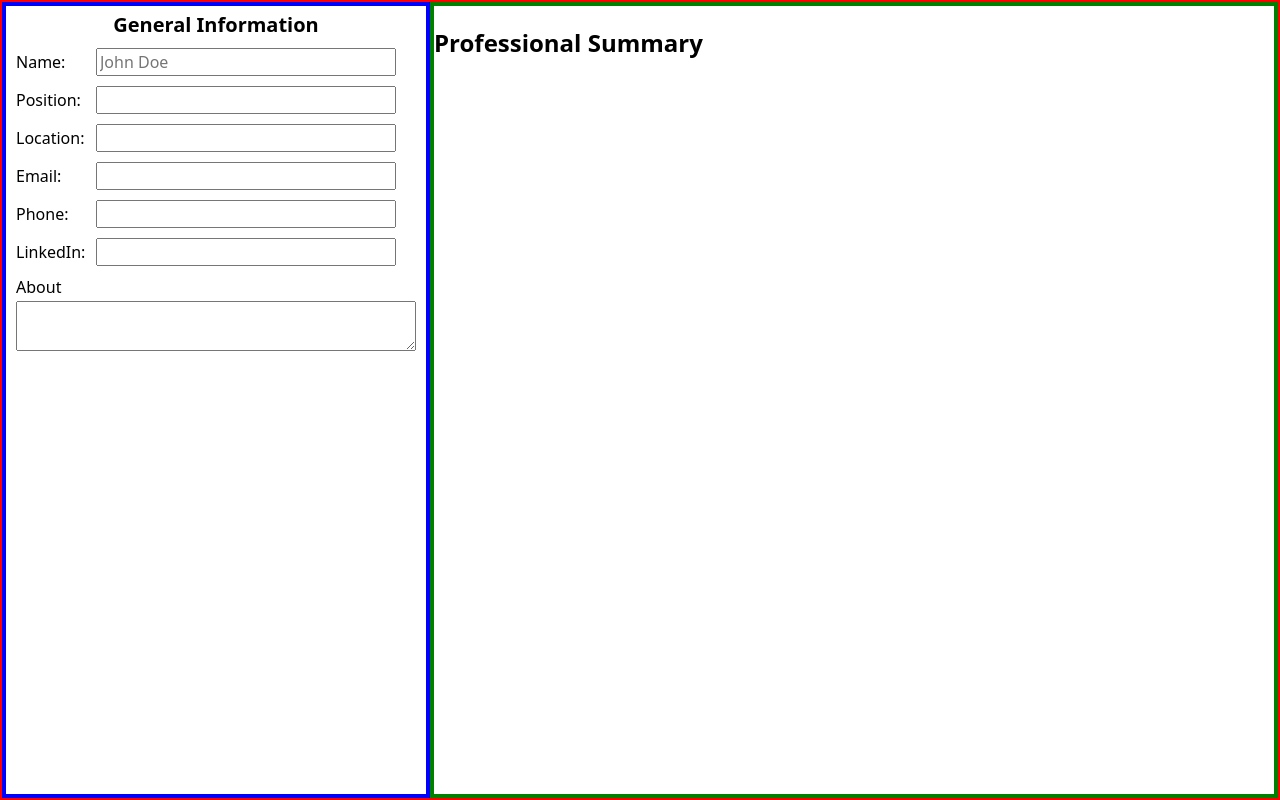
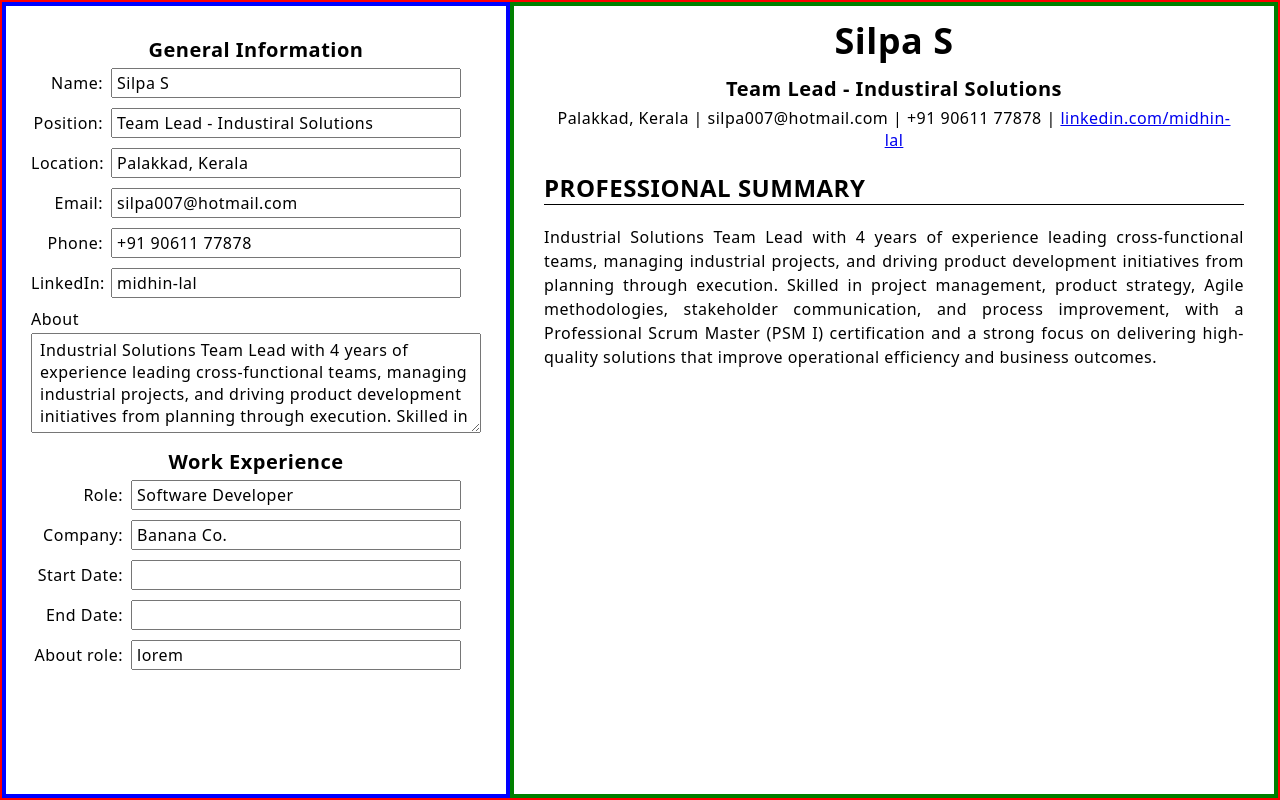
Before and after one commit to midhin11/cv-application, a React (Vite) app: page / in a window 1280 px wide. Built offline with nearby package versions, Linux system fonts and the light colour scheme.

Commit message:
Add professional summary input and preview
Added input to take in professional summary or about for the user
and preview has also been added for the same.

```diff
--- a/src/App.css
+++ b/src/App.css
@@ -11,41 +11,62 @@
 
 .editor {
   border: 4px solid blue;
+  padding: 25px;
+}
+
+.preview {
+  border: 4px solid green;
+  padding: 0px 30px;
 }
 
 /* Editor */
 
-.generalInfo > div, .profSum  {
-  /* display: block; */
-  margin: 10px;
+.generalInfo > div, .summary-edit, .work-experience-info > div  {
+  margin-bottom: 10px;
   font-size: 16px;
 }
 
 label {
   display: inline-block;
   width: 80px;
+  padding-right: 8px;
+  text-align: right;
+}
+
+label[for="about"] {
+  text-align: left;
+}
+
+.work-experience-info label {
+  width: 100px;
 }
 
 input {
-  width: 300px;
+  padding: 2px 4px;
 }
 
-.preview {
-  border: 4px solid green;
-  flex-grow: 1;
+.generalInfo input {
+  width: 350px;
+}
+
+.work-experience-info input {
+  width: 330px;
 }
 
 h1, h3, h4 {
   text-align: center;
 }
 
-.profSum > label{
+.summary-edit > label{
   display: block;
   margin-bottom: 3px;
+  width: 100%;
 }
 
-textarea {
-  width: 400px;
+.summary-edit textarea {
+  width: 450px;
+  height: 100px;
+  padding: 5px 8px;
 }
 
 /* Preview */
@@ -71,3 +92,13 @@ h4 {
   font-size: 16px;
   font-weight: 400;
 }
+
+h2 {
+  text-transform: uppercase;
+  border-bottom: 1px solid black;
+}
+
+li {
+  display: inline;
+  list-style: none;
+}
--- a/src/App.jsx
+++ b/src/App.jsx
@@ -1,51 +1,13 @@
 import { useState } from 'react'
 import './App.css'
+import Editor from './components/Editor.jsx'
 
-function Editor({details, handleChange}) {
-  return (
-    <div className='editor'>
-      <div className="generalInfo">
-        <h3>General Information</h3>
-        <div>
-          <label htmlFor='name'>Name: </label>
-          <input type="text" name="name" id="name" placeholder='John Doe' value={details.name} onChange={handleChange}/>
-        </div>
-        <div>
-          <label htmlFor='position'>Position: </label>
-          <input type="text" name="position" id="position" value={details.position} onChange={handleChange}/>
-        </div>
-        <div>
-          <label htmlFor=''>Location: </label>
-          <input type="text" name="location" id="location" value={details.location} onChange={handleChange}/>
-        </div>
-        <div>
-          <label htmlFor='email'>Email: </label>
-          <input type="text" name="email" id="email" value={details.email} onChange={handleChange}/>
-        </div>
-        <div>
-          <label htmlFor='phone'>Phone: </label>
-          <input type="text" name="phone" id="phone" value={details.phone} onChange={handleChange}/>
-        </div>
-        <div>
-          <label htmlFor='linkedIn'>LinkedIn: </label>
-          <input type="text" name="linkedIn" id="linkedIn" value={details.linkedIn} onChange={handleChange}/>
-        </div>
-      </div>
-
-      <div className='profSum'>
-        <label htmlFor='about'>About </label>
-        <textarea type="text" name="about" id="about" value={details.about} onChange={handleChange}></textarea>
-      </div>
-    </div>
-  )
-}
-
-function Summary() {
+function Summary({details}) {
   return(
     <div className='summary'>
       <h2>Professional Summary</h2>
+      <p>{details.about}</p>
     </div>
-
   )
 }
 
@@ -56,35 +18,66 @@ function Preview({ details }) {
     details.phone,
     details.linkedIn,
   ];
+  let filteredContactInfo = contactInfo.filter(info => info)
 
   return (
     <div className="preview">
       <h1>{details.name}</h1>
       <h3>{details.position}</h3>
-      <h4>{contactInfo.filter(info => info).join(" | ")}</h4>
-      <Summary />
+      <h4>{filteredContactInfo.map((info, index) => {
+        if (info === details.linkedIn) {
+          return <li key={index}><a href={`https://linkedin.com/in/${details.linkedIn}`} rel='noopener noreferrer' target='blank'>linkedin.com/{details.linkedIn}</a></li>
+        }
+        else {
+          let notLast = true
+          if (index === filteredContactInfo.length - 1) notLast = false
+          return (<li key={index}>
+            {notLast
+              ? <span>{info} <span> | </span></span>
+              : <span>{info}</span>}
+          </li>)
+        }
+      })}</h4>
+
+      <Summary details={details}/>
     </div>
   );
 }
 
 function App() {
-  let initiallDetails = {
-    name: "",
-    position: "",
-    location: "",
-    email: "",
-    phone: "",
-    linkedIn: "",
-    about: ""
+  let initialPersonalDetails = {
+    name: "Silpa S",
+    position: "Team Lead - Industiral Solutions",
+    location: "Palakkad, Kerala",
+    email: "silpa007@hotmail.com",
+    phone: "+91 90611 77878",
+    linkedIn: "midhin-lal",
+    about: "Industrial Solutions Team Lead with 4 years of experience leading cross-functional teams, managing industrial projects, and driving product development initiatives from planning through execution. Skilled in project management, product strategy, Agile methodologies, stakeholder communication, and process improvement, with a Professional Scrum Master (PSM I) certification and a strong focus on delivering high-quality solutions that improve operational efficiency and business outcomes."
   }
-  const [details, setDetails] = useState(initiallDetails)
-  function handleChange(e) {
+  let initialWorkEx = {
+    role: "Software Developer",
+    company: "Banana Co.",
+    startDate: "",
+    endDate: "",
+    jobDesc: "lorem"
+  }
+
+  const [details, setDetails] = useState(initialPersonalDetails)
+  const [workexDetails, setWorkexDetails] = useState(initialWorkEx)
+
+  function handleDetailsChange(e) {
     setDetails({...details, [e.target.name]: e.target.value,});
+  }
+
+  function handleWorkexChange (e) {
+    setWorkexDetails({...workexDetails, [e.target.name]: e.target.value})
   }
 
   return (
     <div className='app'>
-      <Editor details={details} handleChange={handleChange}/>
+      <Editor details={details} workexDetails={workexDetails}
+      handleDetailsChange={handleDetailsChange}
+      handleWorkexChange={handleWorkexChange}/>
       <Preview details={details}/>
     </div>
   )
--- a/src/components/Editor.jsx
+++ b/src/components/Editor.jsx
@@ -0,0 +1,64 @@
+export default function Editor({details, workexDetails, handleDetailsChange, handleWorkexChange}) {
+  return (
+    <div className='editor'>
+      <div className="generalInfo">
+        <h3>General Information</h3>
+        <div>
+          <label htmlFor='name'>Name: </label>
+          <input type="text" name="name" id="name" placeholder='John Doe' value={details.name} onChange={handleDetailsChange}/>
+        </div>
+        <div>
+          <label htmlFor='curr-position'>Position: </label>
+          <input type="text" name="curr-position" id="curr-position" value={details.position} onChange={handleDetailsChange}/>
+        </div>
+        <div>
+          <label htmlFor=''>Location: </label>
+          <input type="text" name="location" id="location" value={details.location} onChange={handleDetailsChange}/>
+        </div>
+        <div>
+          <label htmlFor='email'>Email: </label>
+          <input type="text" name="email" id="email" value={details.email} onChange={handleDetailsChange}/>
+        </div>
+        <div>
+          <label htmlFor='phone'>Phone: </label>
+          <input type="text" name="phone" id="phone" value={details.phone} onChange={handleDetailsChange}/>
+        </div>
+        <div>
+          <label htmlFor='linkedIn'>LinkedIn: </label>
+          <input type="text" name="linkedIn" id="linkedIn" value={details.linkedIn} onChange={handleDetailsChange}/>
+        </div>
+
+        <div className='summary-edit'>
+            <label htmlFor='about'>About </label>
+            <textarea type="text" name="about" id="about" value={details.about} onChange={handleDetailsChange}></textarea>
+        </div>
+      </div>
+
+        <div className="work-experience-info">
+            <h3>Work Experience</h3>
+            <div>
+                <label htmlFor="role">Role: </label>
+                <input type="text" name="role" id="role" value={workexDetails.role} onChange={handleWorkexChange}/>
+            </div>
+            <div>
+                <label htmlFor="company">Company: </label>
+                <input type="text" name="company" id="company" value={workexDetails.company} onChange={handleWorkexChange}/>
+            </div>
+            <div>
+                <label htmlFor="start-date">Start Date: </label>
+                <input type="text" name="start-date" id="start-date" value={workexDetails.startDate} onChange={handleWorkexChange}/>
+            </div>
+            <div>
+                <label htmlFor="end-date">End Date: </label>
+                <input type="text" name="end-date" id="end-date" value={workexDetails.endDate} onChange={handleWorkexChange}/>
+            </div>
+            <div>
+                <label htmlFor="job-desc">About role: </label>
+                <input type="text" name="job-desc" id="job-desc" value={workexDetails.jobDesc} onChange={handleWorkexChange}/>
+            </div>
+        </div>
+
+
+    </div>
+  )
+}
--- a/src/index.css
+++ b/src/index.css
@@ -6,6 +6,7 @@
 *::before,
 *::after {
   box-sizing: border-box;
+  letter-spacing: 0.5px;
 }
 
 body {
@@ -30,3 +31,8 @@ textarea,
 select {
   font: inherit;
 }
+
+p {
+  line-height: 1.5;
+  text-align: justify;
+}
```
